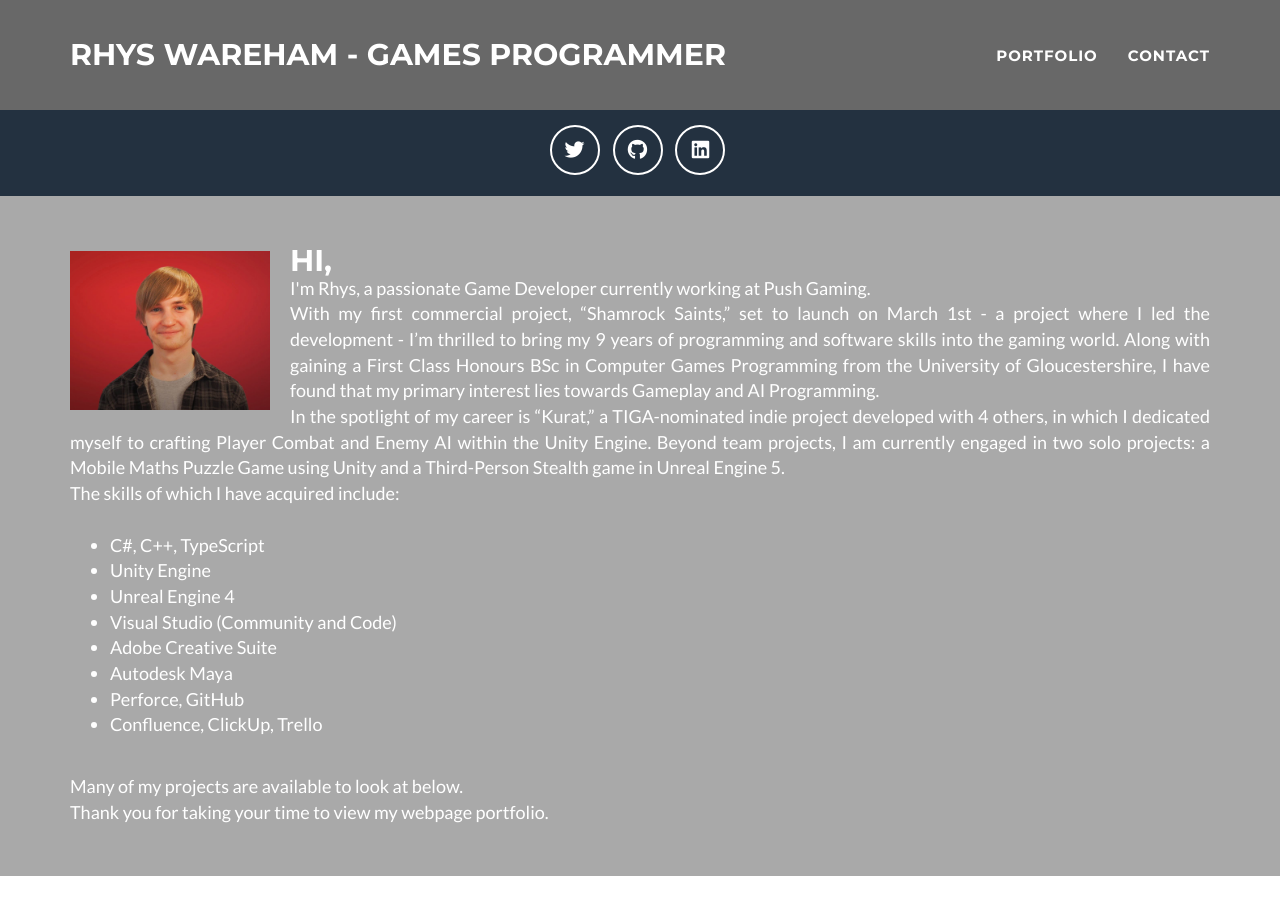
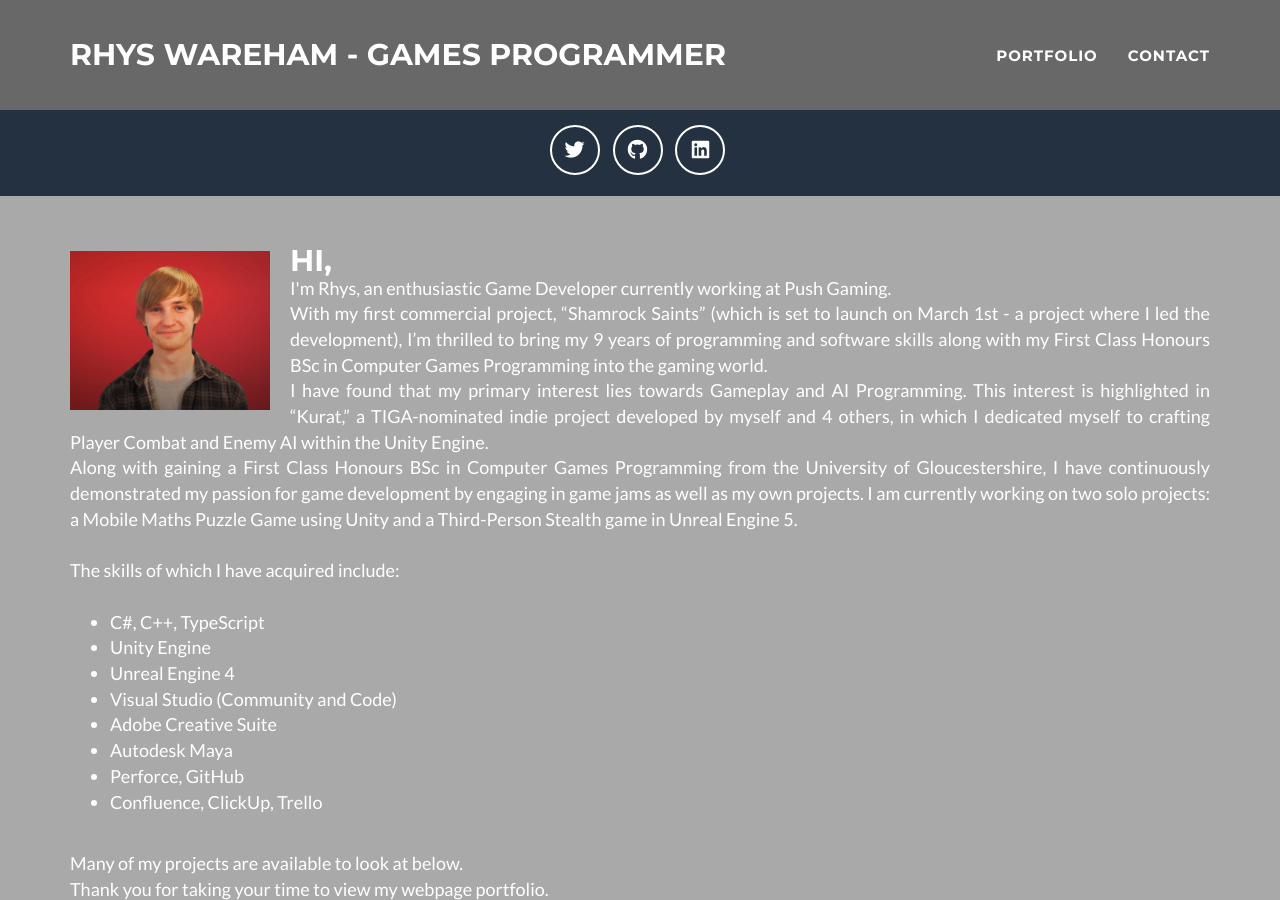
Before and after one commit to RhysWareham/rhyswareham.github.io, a Jekyll site: the page built from index.html, in a window 1280 px wide and 900 px high. Built offline with Jekyll 4.4.1, drawn with Linux system fonts in a browser that asks for light colours; nearby versions of some CDN libraries.

Commit message:
Update bio

```diff
--- a/_includes/header.html
+++ b/_includes/header.html
@@ -7,11 +7,11 @@
                     <div class="intro-text">
                         <span class="name">Hi,</span>
                         <span class="skills">
-                            I'm Rhys, a passionate Game Developer currently working at Push Gaming.<br>
-                            With my first commercial project, “Shamrock Saints,” set to launch on March 1st - a project where I led the development - I’m thrilled to bring my 9 years of programming and software skills into the gaming world.
-			    Along with gaining a First Class Honours BSc in Computer Games Programming from the University of Gloucestershire, I have found that my primary interest lies towards Gameplay and AI Programming.<br>
-                            In the spotlight of my career is “Kurat,” a TIGA-nominated indie project developed with 4 others, in which I dedicated myself to crafting Player Combat and Enemy AI within the Unity Engine. Beyond team projects, I am currently engaged in two solo projects: a Mobile Maths Puzzle Game using Unity and a Third-Person Stealth game in Unreal Engine 5. <br>
-                            The skills of which I have acquired include: <br><br>
+                            I'm Rhys, an enthusiastic Game Developer currently working at Push Gaming.<br>
+                            With my first commercial project, “Shamrock Saints” (which is set to launch on March 1st - a project where I led the development), I’m thrilled to bring my 9 years of programming and software skills along with my First Class Honours BSc in Computer Games Programming into the gaming world.<br>
+			    I have found that my primary interest lies towards Gameplay and AI Programming. This interest is highlighted in “Kurat,” a TIGA-nominated indie project developed by myself and 4 others, in which I dedicated myself to crafting Player Combat and Enemy AI within the Unity Engine.<br>
+                            Along with gaining a First Class Honours BSc in Computer Games Programming from the University of Gloucestershire, I have continuously demonstrated my passion for game development by engaging in game jams as well as my own projects. I am currently working on two solo projects: a Mobile Maths Puzzle Game using Unity and a Third-Person Stealth game in Unreal Engine 5.<br><br>
+			    The skills of which I have acquired include: <br><br>
                             <ul>
                                 <li>C#, C++, TypeScript</li>
                                 <li>Unity Engine</li>
```
